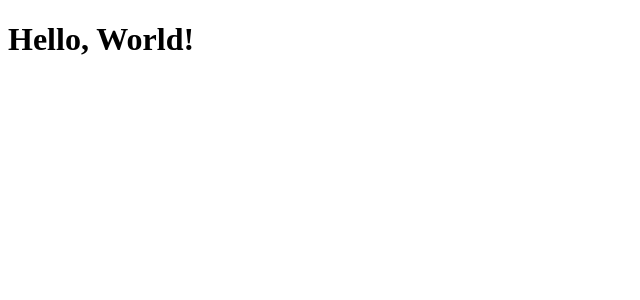
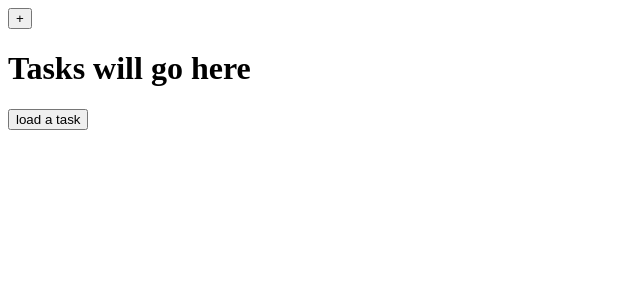
Before and after one commit to davidculemann/to-do-list-frontend, a React (Create React App) app: page / in a window 1280 px wide. Shown: the top 300 px of the page, without its empty margins (0-640 px from the left). Built offline with nearby package versions, Linux system fonts and the light colour scheme; the HTML template or start-up script is replaced by a standard one.

Commit message:
Early stage form for POST task

```diff
--- a/package.json
+++ b/package.json
@@ -4,6 +4,7 @@
   "private": true,
   "license": "CC-BY-NC-ND-4.0",
   "dependencies": {
+    "axios": "^0.24.0",
     "react": "^17.0.2",
     "react-dom": "^17.0.2",
     "react-scripts": "4.0.3",
--- a/src/App.tsx
+++ b/src/App.tsx
@@ -1,7 +1,7 @@
-import { greet } from "./utils/greet";
+import { ToDoList } from "./components/ToDoList";
 
 function App(): JSX.Element {
-  return <h1>{greet("World")}</h1>;
+  return <ToDoList />;
 }
 
 export default App;
--- /dev/null
+++ b/src/components/ToDoList.tsx
@@ -0,0 +1,56 @@
+import { useState } from "react";
+import axios from "axios";
+
+export function ToDoList(): JSX.Element {
+  const baseUrl =
+    process.env.NODE_ENV === "production"
+      ? "https://to-do-list-davidculemann.herokuapp.com"
+      : "http://localhost:4000";
+
+  interface ITask {
+    name: string;
+    created: Date;
+    due: Date;
+    completed: number;
+  }
+
+  const [task, setTask] = useState<ITask | null>(null);
+  const [showForm, setShowForm] = useState<number>(0);
+  const [newTask, setNewTask] = useState<ITask | null>(null);
+
+  async function handleGetTask() {
+    fetch(`${baseUrl}/items/20`) //or "http://localhost:4000/items/"
+      .then((response) => response.json())
+      .then((jsonBody: ITask) => setTask(jsonBody));
+  }
+
+  async function handlePostTask(newTask: Partial<ITask> | null) {
+    axios.post(`${baseUrl}/items`, newTask);
+  }
+
+  const handleShowForm = () => (showForm ? setShowForm(0) : setShowForm(1));
+
+  return (
+    <div>
+      <button onClick={handleShowForm}>{showForm ? "-" : "+"}</button>
+      <h1>Tasks will go here</h1>
+      <button onClick={handleGetTask}>load a task</button>
+
+      {/* Make the form submittable by a button or enter, add a date selector, and make the form stitch up all data into a task.json (helper function) which is then posted*/}
+      {showForm > 0 && (
+        <form>
+          <input
+            type="object"
+            onChange={(e) => {
+              setNewTask(JSON.parse(e.target.value));
+            }}
+            placeholder="enter json task"
+          ></input>
+
+          <button onClick={() => handlePostTask(newTask)}>create a task</button>
+        </form>
+      )}
+      {task && <p>{task.name} is the task</p>}
+    </div>
+  );
+}
```
Also changed, not shown: 1 other file (tests, documents, lock files or other folders).
